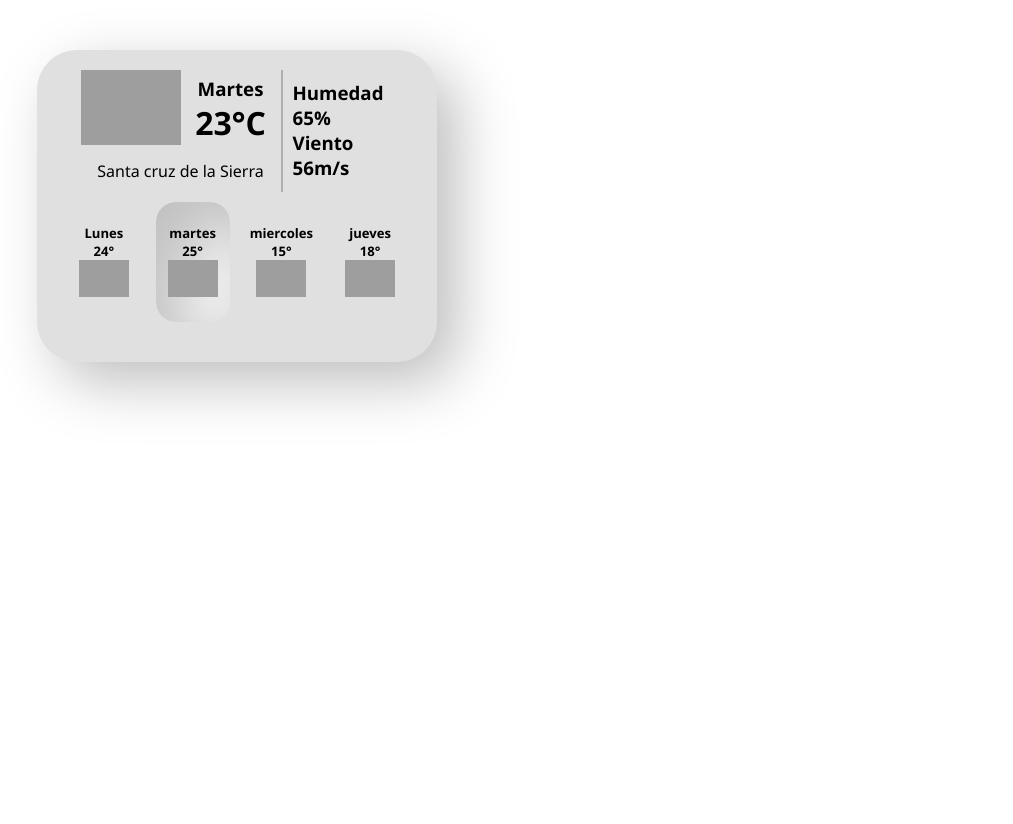
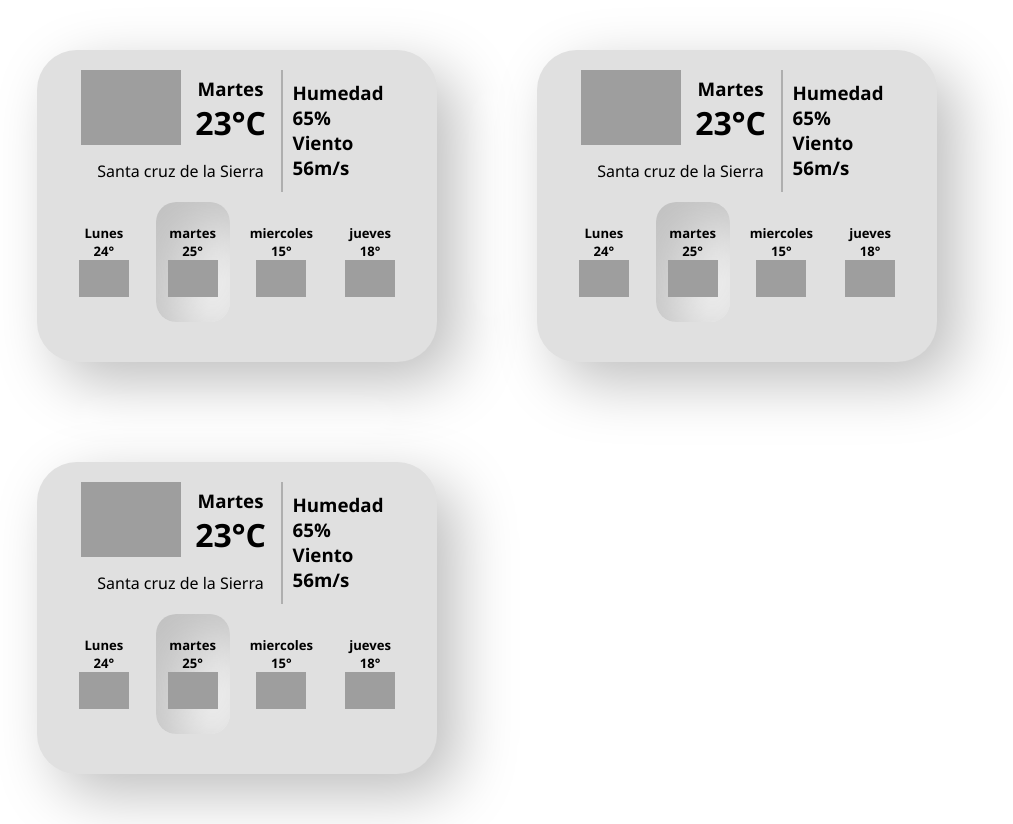
Before and after one commit to rail-23/clima, a plain HTML site: page Completado/index.html in a window 1280 px wide. Shown: the whole page, without its empty margins (43-1056 px from the left). Before the commit the page ends 800 px from the top, so only its background shows below. Drawn offline with Linux system fonts and the light colour scheme.

Commit message:
agregue mas componentes

```diff
--- a/Completado/estilos.css
+++ b/Completado/estilos.css
@@ -114,3 +114,7 @@ background: #e0e0e0;
 box-shadow: inset 20px 20px 60px #bebebe,
             inset -20px -20px 60px #ffffff;
 }
+.container{
+  display: flex;
+  flex-wrap: wrap;
+}
--- a/Completado/index.html
+++ b/Completado/index.html
@@ -26,7 +26,39 @@
         day4="jueves"
         day4temp="18"
       ></weather-card>
-
+      <weather-card
+      class="card"
+      humedad="65"
+      viento="56"
+      ubicacion="Santa cruz de la Sierra"
+      imagen="https://cdn-icons-png.flaticon.com/512/1821/1821978.png"
+      dia="Martes"
+      temp="23"
+      day1="Lunes"
+      day1temp="24"
+      day2="martes"
+      day2temp="25"
+      day3="miercoles"
+      day3temp="15"
+      day4="jueves"
+      day4temp="18"
+    ></weather-card><weather-card
+    class="card"
+    humedad="65"
+    viento="56"
+    ubicacion="Santa cruz de la Sierra"
+    imagen="https://cdn-icons-png.flaticon.com/512/1821/1821978.png"
+    dia="Martes"
+    temp="23"
+    day1="Lunes"
+    day1temp="24"
+    day2="martes"
+    day2temp="25"
+    day3="miercoles"
+    day3temp="15"
+    day4="jueves"
+    day4temp="18"
+  ></weather-card>
 
     </div>
 
```
